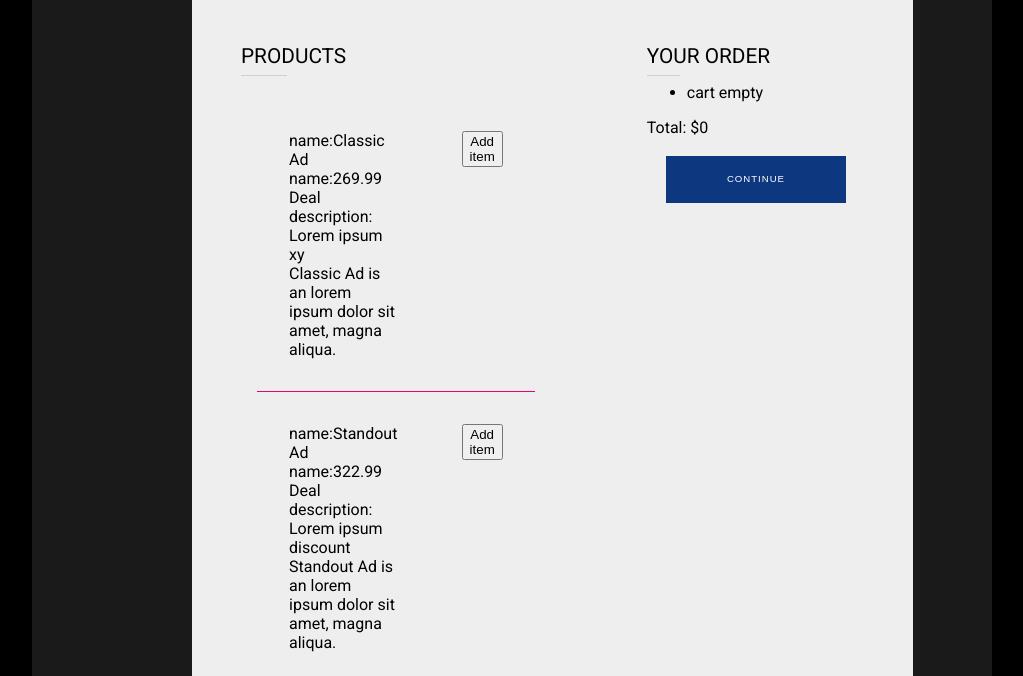
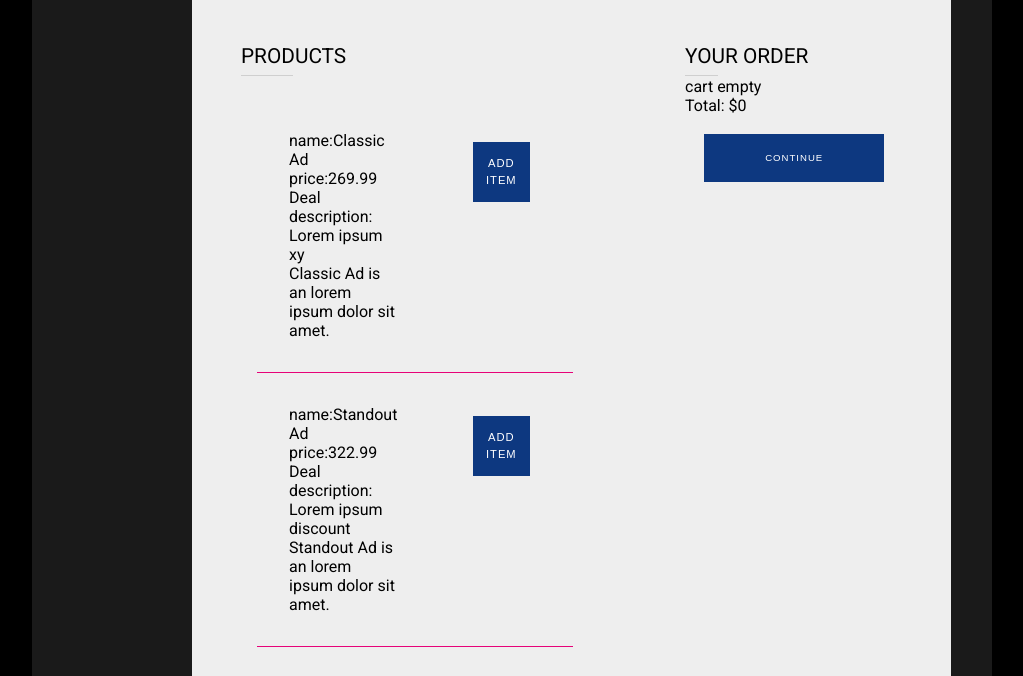
Before and after one commit to meligatt/crudJS, a plain HTML site: page index.html in a window 1280 px wide. Both pictures are taken after typing "Sample" into the empty fields and a click on the input "Sign in". Shown: the part 105-781 px from the top of the page, without its empty margins (128-1151 px from the left). Drawn offline with Linux system fonts and the light colour scheme.

Commit message:
change template for order items, add styles for remove item from order

```diff
--- a/assets/javascript/View.js
+++ b/assets/javascript/View.js
@@ -65,12 +65,12 @@ class View {
       `<li class="product" id="item-${product.id}">
         <span class="product__information">
           <span class="product__name">name:${product.name}</span>
-          <span class="product__price">name:${product.price}</span>
+          <span class="product__price">price:${product.price}</span>
           <span class="product__priceRule"> ${product.pricingRule ? 'Deal description: '+ product.pricingRule.dealDescription : 'no deal in this type of ad'}</span>
-          <span class="product__description">${product.name} is an lorem ipsum dolor sit amet, magna aliqua.</span>
+          <span class="product__description">${product.name} is an lorem ipsum dolor sit amet.</span>
         </span>
         <span class="actions">
-          <button type="button" name="button" class="btn" data-item="${product.id}">Add item</button>
+          <button type="button" name="button" class="btn button button--additem" data-item="${product.id}">Add item</button>
         </span>
       </li>`;
     }, '');
@@ -80,7 +80,12 @@ class View {
 
   updateOrderList(items){
     const itemList = items.reduce((a, item) => { return a +
-      `<li>${item}</li>`;
+      `<li class="checkout-list--item">
+        <span class="actions">
+          <button type="button" name="button" class="btn button--remove">remove</button>
+        </span>
+        ${item}
+      </li>`;
       }, '');
 
     this.$checkoutList.innerHTML = itemList;
--- a/assets/stylesheets/styles.css
+++ b/assets/stylesheets/styles.css
@@ -122,6 +122,17 @@ section {
   letter-spacing: 1px;
   font-size: 0.7em;
 }
+.button--additem {
+  background-color: #0D3880;
+  border: 2px solid #0D3880;
+  color: white;
+  text-transform: uppercase;
+  letter-spacing: 1px;
+  font-size: 0.7em;
+  padding: 1em;
+  margin: 1em;
+  width: auto;
+}
 .button--see-more {
   background-color: #0D3880;
   border: 2px solid #0D3880;
@@ -154,6 +165,7 @@ section {
   border: 2px solid #fff;
   padding: 5px 15px;
 }
+
 @media (min-width:768px){
   .button--open-modal {
     color: white;
@@ -177,6 +189,11 @@ section {
   right: 10px;
   border: 2px solid #000;
   padding: 5px 15px;
+}
+
+.button--remove {
+ background-color: red;
+ color: white;
 }
 
 .image-item {
@@ -471,3 +488,12 @@ td:last-child {
 .added {
   background-color: #CCC;
 }
+
+.checkout-list {
+  list-style: none;
+  margin: 0;
+  padding: 0;
+}
+.checkout-list--item {
+  padding: 0.5em;
+}
```
